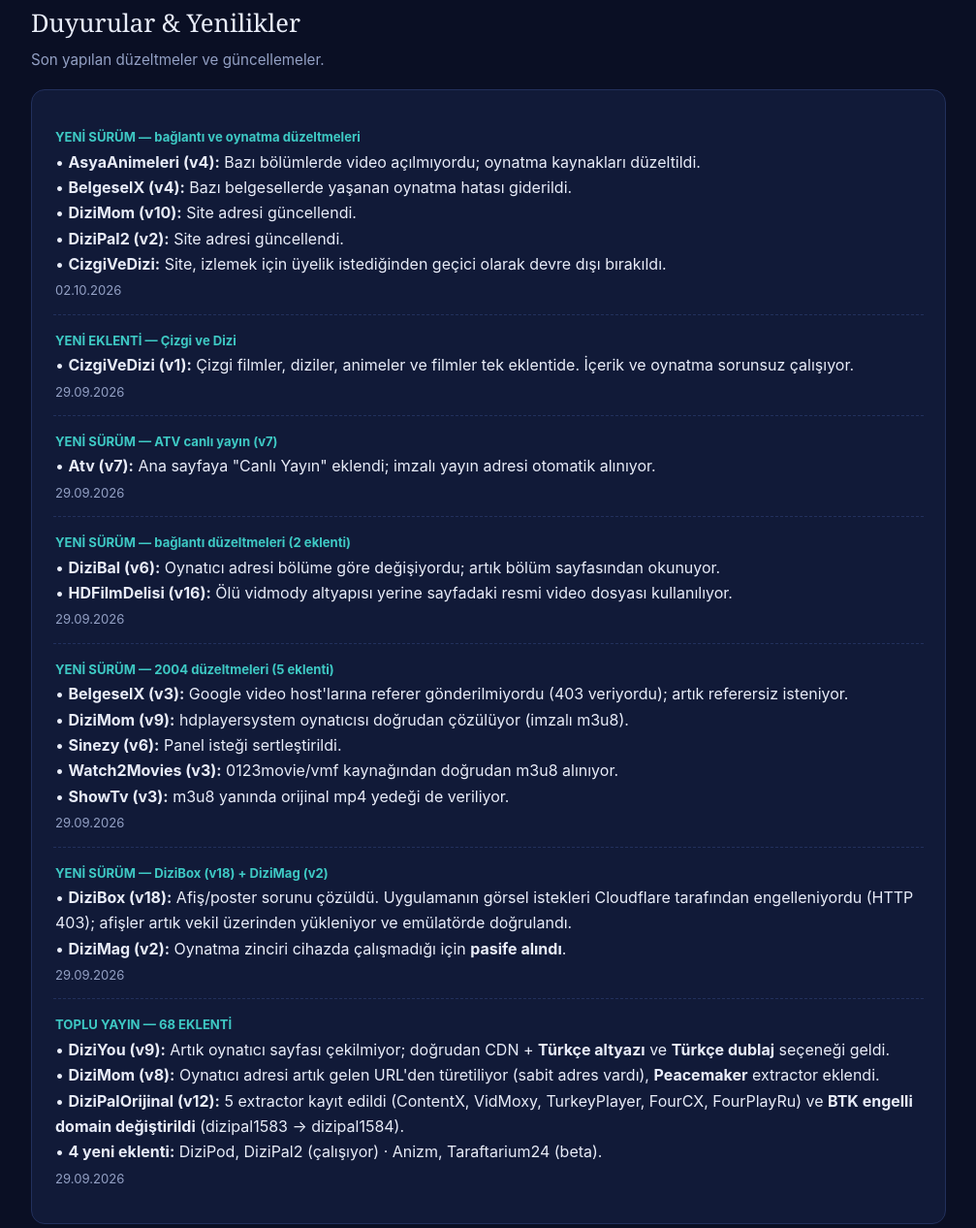
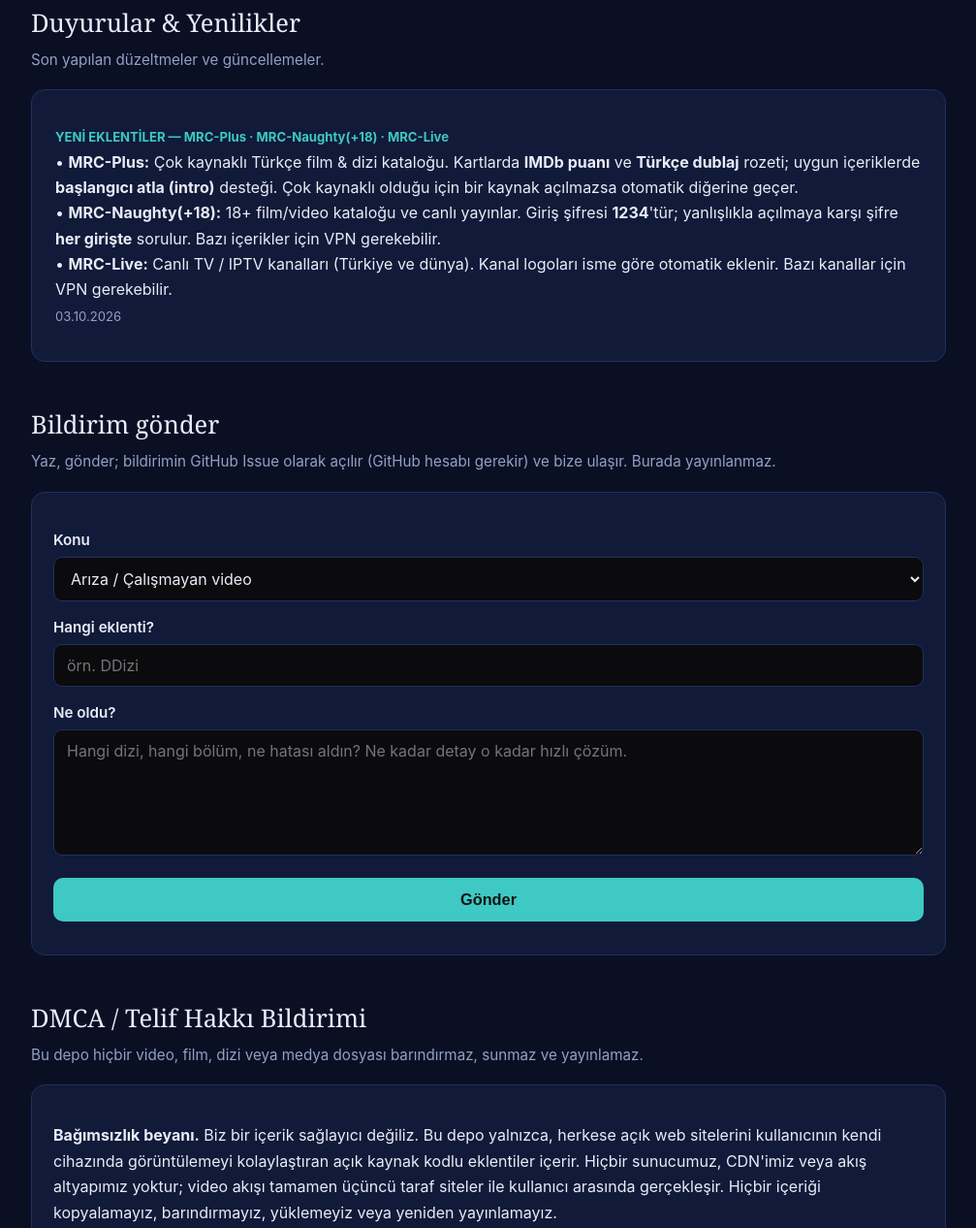
Before and after one commit to lepotane/mrc-site, a plain HTML site: page index.html in a window 1280 px wide. Shown: the part 4742-6008 px from the top of the page at 97% size, without its empty margins (136-1143 px from the left). Drawn offline with Linux system fonts and the light colour scheme.

Commit message:
duyurular: sadece MRC-Plus/Naughty/Live

```diff
--- a/index.html
+++ b/index.html
@@ -135,52 +135,11 @@
   <p class="alt">Son yapılan düzeltmeler ve güncellemeler.</p>
     <div class="kutu">
     <div class="duyuru">
-      <span class="tarih" style="color:var(--vurgu);font-weight:700">YENİ SÜRÜM — bağlantı ve oynatma düzeltmeleri</span><br>
-      • <b>AsyaAnimeleri (v4):</b> Bazı bölümlerde video açılmıyordu; oynatma kaynakları düzeltildi.<br>
-      • <b>BelgeselX (v4):</b> Bazı belgesellerde yaşanan oynatma hatası giderildi.<br>
-      • <b>DiziMom (v10):</b> Site adresi güncellendi.<br>
-      • <b>DiziPal2 (v2):</b> Site adresi güncellendi.<br>
-      • <b>CizgiVeDizi:</b> Site, izlemek için üyelik istediğinden geçici olarak devre dışı bırakıldı.<br>
-      <span class="tarih">02.10.2026</span>
-    </div>
-    <div class="duyuru">
-      <span class="tarih" style="color:var(--vurgu);font-weight:700">YENİ EKLENTİ — Çizgi ve Dizi</span><br>
-      • <b>CizgiVeDizi (v1):</b> Çizgi filmler, diziler, animeler ve filmler tek eklentide. İçerik ve oynatma sorunsuz çalışıyor.<br>
-      <span class="tarih">29.09.2026</span>
-    </div>
-    <div class="duyuru">
-      <span class="tarih" style="color:var(--vurgu);font-weight:700">YENİ SÜRÜM — ATV canlı yayın (v7)</span><br>
-      • <b>Atv (v7):</b> Ana sayfaya "Canlı Yayın" eklendi; imzalı yayın adresi otomatik alınıyor.<br>
-      <span class="tarih">29.09.2026</span>
-    </div>
-    <div class="duyuru">
-      <span class="tarih" style="color:var(--vurgu);font-weight:700">YENİ SÜRÜM — bağlantı düzeltmeleri (2 eklenti)</span><br>
-      • <b>DiziBal (v6):</b> Oynatıcı adresi bölüme göre değişiyordu; artık bölüm sayfasından okunuyor.<br>
-      • <b>HDFilmDelisi (v16):</b> Ölü vidmody altyapısı yerine sayfadaki resmi video dosyası kullanılıyor.<br>
-      <span class="tarih">29.09.2026</span>
-    </div>
-    <div class="duyuru">
-      <span class="tarih" style="color:var(--vurgu);font-weight:700">YENİ SÜRÜM — 2004 düzeltmeleri (5 eklenti)</span><br>
-      • <b>BelgeselX (v3):</b> Google video host'larına referer gönderilmiyordu (403 veriyordu); artık referersiz isteniyor.<br>
-      • <b>DiziMom (v9):</b> hdplayersystem oynatıcısı doğrudan çözülüyor (imzalı m3u8).<br>
-      • <b>Sinezy (v6):</b> Panel isteği sertleştirildi.<br>
-      • <b>Watch2Movies (v3):</b> 0123movie/vmf kaynağından doğrudan m3u8 alınıyor.<br>
-      • <b>ShowTv (v3):</b> m3u8 yanında orijinal mp4 yedeği de veriliyor.<br>
-      <span class="tarih">29.09.2026</span>
-    </div>
-    <div class="duyuru">
-      <span class="tarih" style="color:var(--vurgu);font-weight:700">YENİ SÜRÜM — DiziBox (v18) + DiziMag (v2)</span><br>
-      • <b>DiziBox (v18):</b> Afiş/poster sorunu çözüldü. Uygulamanın görsel istekleri Cloudflare tarafından engelleniyordu (HTTP 403); afişler artık vekil üzerinden yükleniyor ve emülatörde doğrulandı.<br>
-      • <b>DiziMag (v2):</b> Oynatma zinciri cihazda çalışmadığı için <b>pasife alındı</b>.<br>
-      <span class="tarih">29.09.2026</span>
-    </div>
-    <div class="duyuru">
-      <span class="tarih" style="color:var(--vurgu);font-weight:700">TOPLU YAYIN — 68 EKLENTİ</span><br>
-      • <b>DiziYou (v9):</b> Artık oynatıcı sayfası çekilmiyor; doğrudan CDN + <b>Türkçe altyazı</b> ve <b>Türkçe dublaj</b> seçeneği geldi.<br>
-      • <b>DiziMom (v8):</b> Oynatıcı adresi artık gelen URL'den türetiliyor (sabit adres vardı), <b>Peacemaker</b> extractor eklendi.<br>
-      • <b>DiziPalOrijinal (v12):</b> 5 extractor kayıt edildi (ContentX, VidMoxy, TurkeyPlayer, FourCX, FourPlayRu) ve <b>BTK engelli domain değiştirildi</b> (dizipal1583 → dizipal1584).<br>
-      • <b>4 yeni eklenti:</b> DiziPod, DiziPal2 (çalışıyor) · Anizm, Taraftarium24 (beta).<br>
-      <span class="tarih">29.09.2026</span>
+      <span class="tarih" style="color:var(--vurgu);font-weight:700">YENİ EKLENTİLER — MRC-Plus · MRC-Naughty(+18) · MRC-Live</span><br>
+      • <b>MRC-Plus:</b> Çok kaynaklı Türkçe film &amp; dizi kataloğu. Kartlarda <b>IMDb puanı</b> ve <b>Türkçe dublaj</b> rozeti; uygun içeriklerde <b>başlangıcı atla (intro)</b> desteği. Çok kaynaklı olduğu için bir kaynak açılmazsa otomatik diğerine geçer.<br>
+      • <b>MRC-Naughty(+18):</b> 18+ film/video kataloğu ve canlı yayınlar. Giriş şifresi <b>1234</b>'tür; yanlışlıkla açılmaya karşı şifre <b>her girişte</b> sorulur. Bazı içerikler için VPN gerekebilir.<br>
+      • <b>MRC-Live:</b> Canlı TV / IPTV kanalları (Türkiye ve dünya). Kanal logoları isme göre otomatik eklenir. Bazı kanallar için VPN gerekebilir.<br>
+      <span class="tarih">03.10.2026</span>
     </div>
   </div>
 </section>
```
